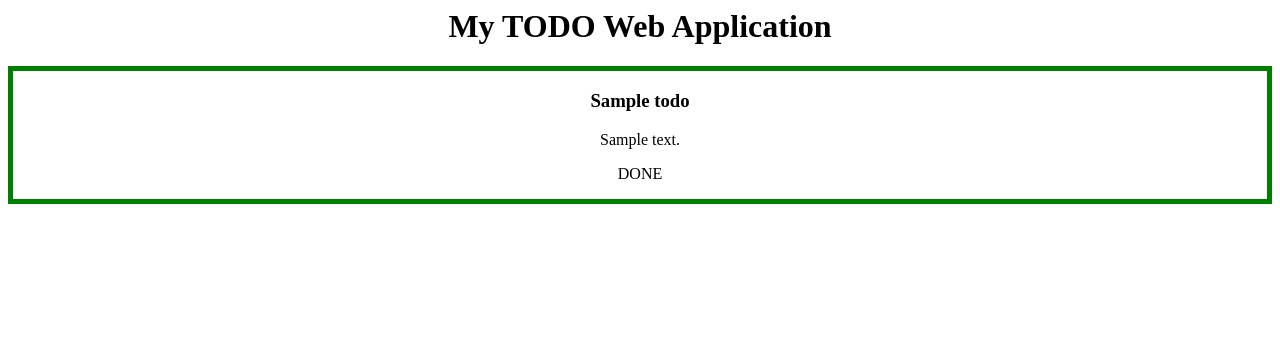
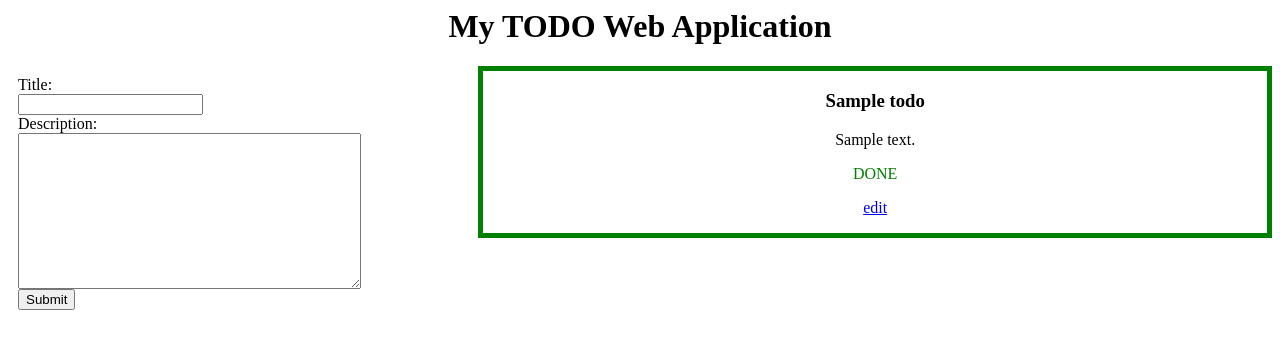
Before and after one commit to teoZH/Todo_web, a Django app: page / in a window 1280 px wide. Shown: the top 349 px of the page. Run offline with Django 3.2, Linux system fonts and the light colour scheme; tables that the repository leaves empty hold one stand-in row (values such as "Sample post").

Commit message:
Form added
added a form to update the todos

```diff
--- /dev/null
+++ b/todo_app/forms.py
@@ -0,0 +1,6 @@
+from django import forms
+
+
+class TodoInput(forms.Form):
+    title = forms.CharField(label='Title', max_length=20,min_length=6)
+    description = forms.CharField(widget=forms.Textarea())
--- a/todo_app/static/todo/main.css
+++ b/todo_app/static/todo/main.css
@@ -2,8 +2,28 @@ h1 {
     text-align : center;
 }
 
-.wrapper-style {
+.todos,.input {
+    display:inline-block;
+}
+
+.todos {
     text-align : center;
-    height:auto;
-    border: solid 5px green;.
+    border: solid 5px green;
+    width: 62%;
+    float: right;
+
 }
+
+.input {
+    width: 30%;
+    float:left;
+    margin: 10px;
+}
+
+#first {
+    color: green;
+}
+
+#second {
+    color: red;
+}
--- a/todo_app/templates/todo/index.html
+++ b/todo_app/templates/todo/index.html
@@ -7,20 +7,33 @@
 </head>
 <body>
     <h1>My TODO Web Application</h1>
+    <div class="wrapper">
+        <div class="input">
+                <form method="post">
+                    {% csrf_token %}
+                    {{ form.title.label_tag }}<br>
+                    {{ form.title }}<br>
+                    {{ form.description.label_tag }}<br>
+                    {{ form.description }}<br>
+                    <button type="submit">Submit</button>
+                </form>
+        </div>
     {% if todos %}
     {% for todo in todos %}
-    <div class="wrapper-style">
+        <div class="todos">
             <h3>{{ todo }}</h3>
             <div class="description">
                 <div>{{ todo.description }}</div>
                 {% if todo.is_done %}
-            <p>DONE</p>
+                <p id="first">DONE</p>
                 {% else %}
-            <p> NOT DONE</p>
+                <p id="second">NOT DONE</p>
                 {% endif %}
+                <p><a href="{% url 'update_todo' todo.id %}">edit</a></p>
             </div>
         </div>
     {% endfor %}
     {% endif %}
+    </div>
 </body>
 </html>
--- a/todo_app/urls.py
+++ b/todo_app/urls.py
@@ -3,5 +3,6 @@ from todo_app import views
 
 
 urlpatterns = [
-    path('', views.index, name='index')
+    path('', views.index, name='index'),
+    path('update/<int:todo_id>', views.update, name='update_todo')
 ]
--- a/todo_app/views.py
+++ b/todo_app/views.py
@@ -1,11 +1,43 @@
-from django.shortcuts import render
+from django.shortcuts import render, redirect
 from todo_app.models import Todo
+from django.core.exceptions import ObjectDoesNotExist
+from todo_app.forms import TodoInput
 from django.http import HttpResponse
 
 
-def index(request):
-    todos = Todo.objects.all()
-    context = {
-        'todos':todos
-    }
-    return render(request, 'todo/index.html',context)
+def index(request, obj=None):
+    if request.method == 'POST':
+        form = TodoInput(request.POST)
+        if form.is_valid():
+            todo = Todo(title=request.POST['title'], description=request.POST['description'])
+            todo.save()
+    else:
+        if obj:
+            initial_value = {'title': obj.title, 'description': obj.description}
+        else:
+            initial_value = None
+        form = TodoInput(initial=initial_value)
+        todos = Todo.objects.all()
+        context = {
+            'todos': todos,
+            'form': form
+        }
+    return render(request, 'todo/index.html', context)
+
+
+def update(request, todo_id):
+    if request.method == 'POST':
+        try:
+            todo = Todo.objects.get(pk=todo_id)
+        except ObjectDoesNotExist:
+            return redirect('index')
+        form = TodoInput(request.POST)
+        if form.is_valid():
+            return HttpResponse('fail')
+    else:
+        try:
+            todo = Todo.objects.get(pk=todo_id)
+        except ObjectDoesNotExist:
+            return redirect('index')
+
+        return index(request, todo)
```
Also changed, not shown: todo_app/migrations/__init__.py (added). Lines whose indentation alone changed are shown as unchanged.
